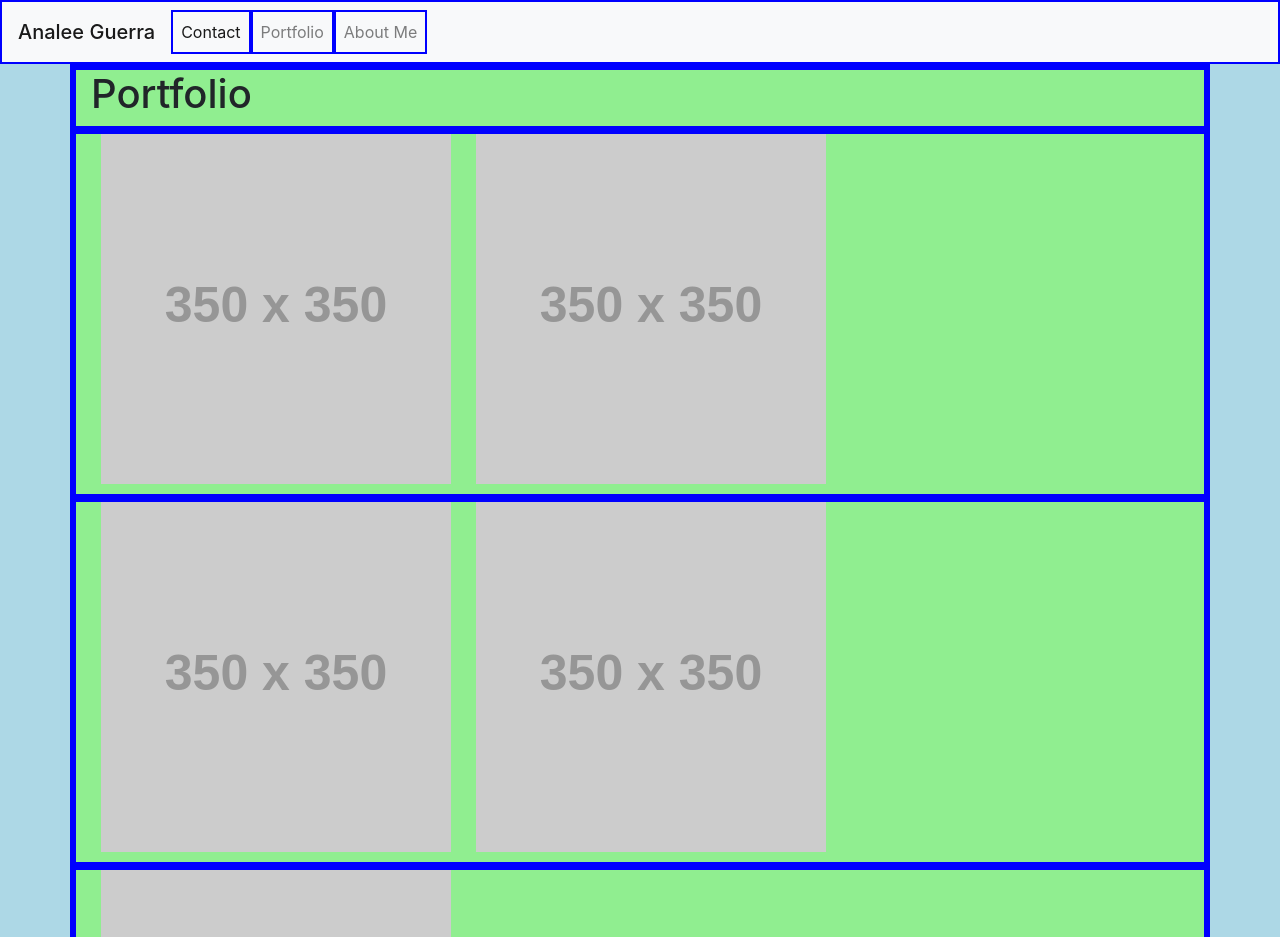
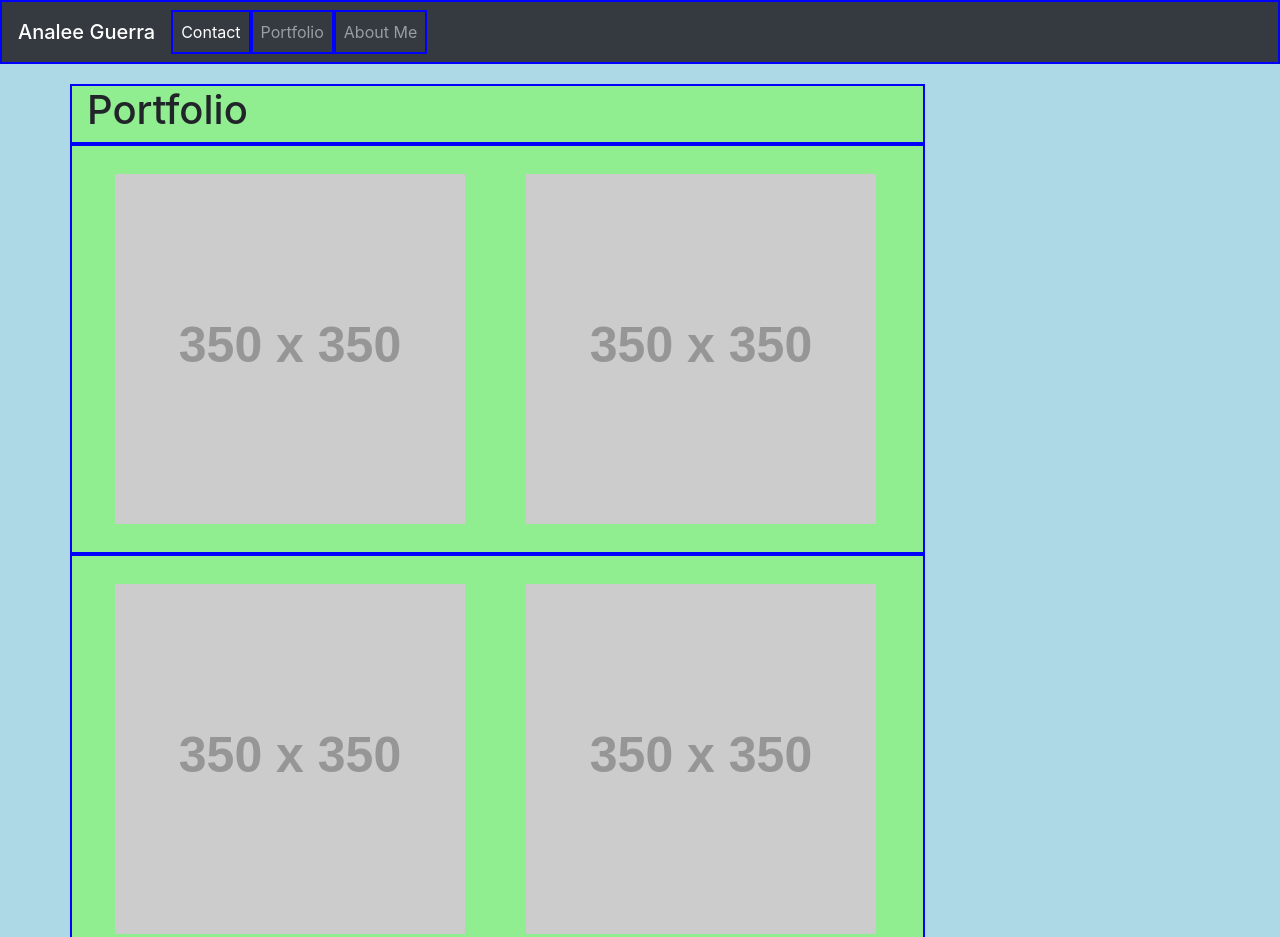
Before and after one commit to aguerra1508/aguerra1508.github.io, a plain HTML site: page Homework/02-Homework/portfolio.html in a window 1280 px wide. Shown: the top 937 px of the page. Drawn offline with nearby package versions, Linux system fonts and the light colour scheme; placeholder pictures from the web are drawn by us.

Commit message:
Decreased column widths to match formatting iin example. Reformatted my css style sheet to specify more specific changes for each sheet.

```diff
--- a/Homework/02-Homework/portfolio.html
+++ b/Homework/02-Homework/portfolio.html
@@ -22,7 +22,7 @@
   </head>
   <body>
     <!--Nav bar which collapses as screen size decreases-->
-     <nav class="navbar navbar-expand-lg navbar-light bg-light">
+     <nav class="navbar navbar-expand-lg navbar-dark bg-dark">
         <span class="navbar-brand mb-0 h1">Analee Guerra</span>
         <button class="navbar-toggler" type="button" data-toggle="collapse" data-target="#navbarTogglerDemo02" aria-controls="navbarTogglerDemo02" aria-expanded="false" aria-label="Toggle navigation">
           <span class="navbar-toggler-icon"></span>
@@ -45,24 +45,24 @@
 <!-- Bootstrap grid for main content -->
 <div class="container">
   <div class="row">
-            <div class="col">
+      <div class="col-9">
           <h1>Portfolio</h1>
       </div>
   </div>
   <div class="row">
-            <div class="col">
+      <div class="col-9">
           <a href ="https://placeholder.com"><img src ="https://via.placeholder.com/350" class="img-fluid" alt="Placeholder 350"></a>
           <a href ="https://placeholder.com"><img src ="https://via.placeholder.com/350"class="img-fluid" alt="Placeholder 350"></a>
       </div>
   </div>
   <div class="row">
-            <div class="col">
+    <div class="col-9">
         <a href ="https://placeholder.com"><img src ="https://via.placeholder.com/350" class="img-fluid" alt="Placeholder 350"></a>
-                <a href ="https://placeholder.com"><img src ="https://via.placeholder.com/350" class="img-fluid" alt="Placeholder 350"></a>
+        <a href ="https://placeholder.com"><img src ="https://via.placeholder.com/350"class="img-fluid" alt="Placeholder 350"></a>
     </div>
 </div>
 <div class="row">
-            <div class="col">
+  <div class="col-9">
       <a href ="https://placeholder.com"><img src ="https://via.placeholder.com/350" class="img-fluid" alt="Placeholder 350"></a>
   </div>
 </div>
--- a/Homework/02-Homework/style.css
+++ b/Homework/02-Homework/style.css
@@ -1,4 +1,8 @@
-nav {
+/*Including padding and border in the total width and height of the elements.*/
+* {
+    box-sizing: border-box;
+  }
+  nav {
     border-color: blue;
     border-style: solid;
     border-width: 2px;
@@ -12,25 +16,29 @@ body {
     background-color: lightblue;
 }
 .container {
-    border-color: blue;
-    border-style: solid;
-    border-width: 2px;
+    margin-right: auto;
+    margin-left: auto;
+    margin-bottom: auto;
+    margin-top:20px;
+}
+.col-6 {
     background-color: lightgreen;
-}
-.row {
     border-color: blue;
     border-style: solid;
     border-width: 2px;
 }
-.col {
+.col-9 {
+    background-color: lightgreen;
     border-color: blue;
     border-style: solid;
     border-width: 2px;
 }
-img {
-    padding-right: 10px;
-    padding-left: 10px;
-    padding-bottom: 10px;
+.img-fluid {
+    margin: 28px;
+}
+.float-left {
+    margin-top: 10px;
+    margin-right: 10px;
 }
 form {
     padding-bottom: 15px;
@@ -38,3 +46,24 @@ form {
 footer {
     text-align:center;
 }
+  /* Media Queries*/
+
+  /*Small devices (phone)*/
+  @media (min-width: 576px) {
+
+  }
+
+  /* Medium devices (tablets, 768px and up)*/
+  @media (min-width: 768px) {
+
+  }
+
+  /*Large devices (desktops, 992px and up)*/
+  @media (min-width: 992px) {
+
+  }
+
+  /*Extra large devices (large desktops, 1200px and up)*/
+  @media (min-width: 1200px) {
+
+  }
```
Also changed, not shown: Homework/02-Homework/contact.html (+6 -2 lines), Homework/02-Homework/index.html (+5 -5 lines), Class Activities/01 - HTML Git CSS/03-MyFirstHTML/06-HTML_CSS_Layout/Unsolved/css/style.css (renamed from Class Activities/01 - HTML Git CSS/06-HTML_CSS_Layout/Unsolved/css/style.css), Class Activities/01 - HTML Git CSS/03-MyFirstHTML/06-HTML_CSS_Layout/Unsolved/demo.png (renamed from Class Activities/01 - HTML Git CSS/06-HTML_CSS_Layout/Unsolved/demo.png), Class Activities/01 - HTML Git CSS/03-MyFirstHTML/06-HTML_CSS_Layout/Unsolved/html-bio-with-css.html (renamed from Class Activities/01 - HTML Git CSS/06-HTML_CSS_Layout/Unsolved/html-bio-with-css.html), 2 other files. Lines whose indentation alone changed are shown as unchanged.
